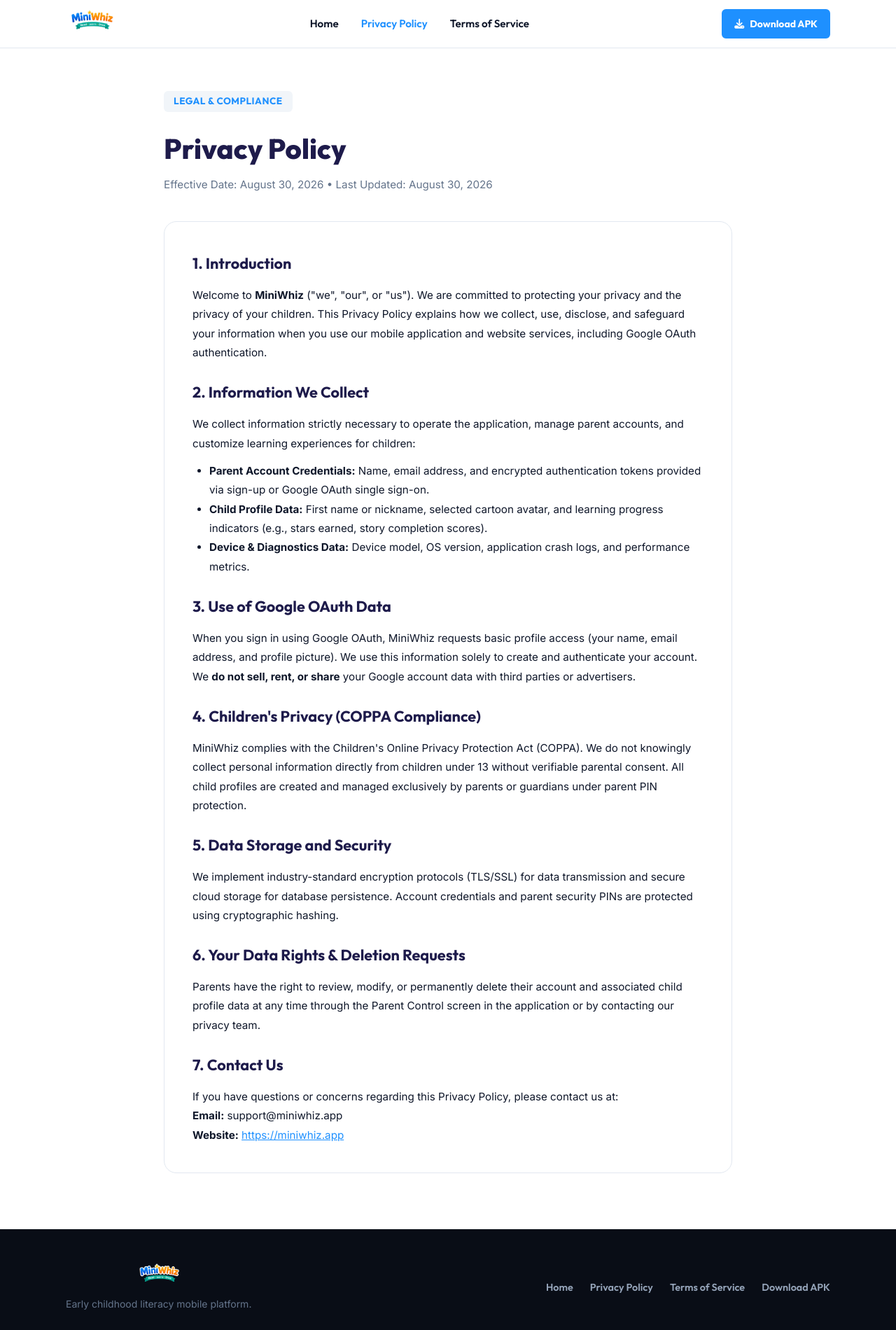
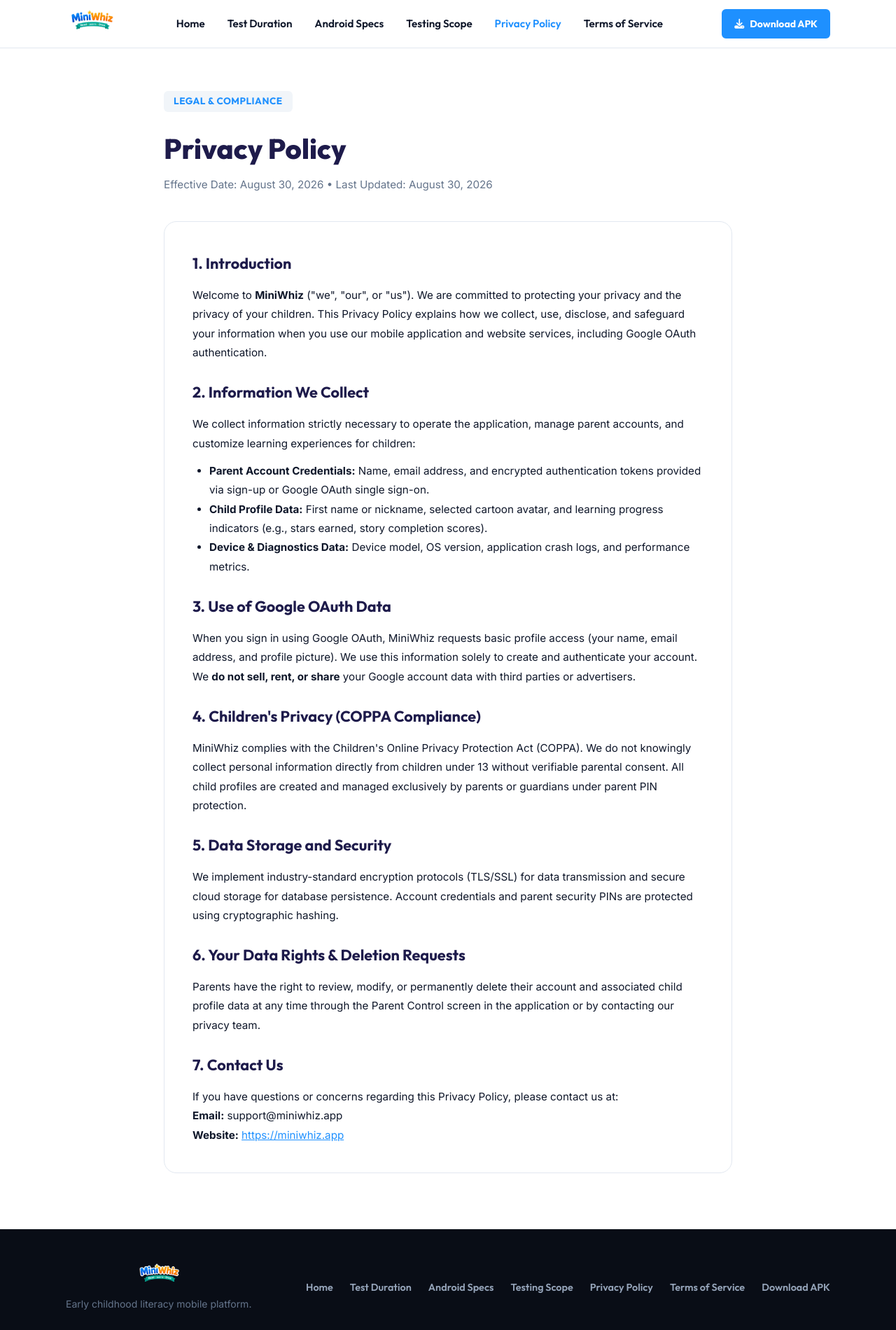
Before and after one commit to JhnAerol/miniwhiz-website, a plain HTML site: page privacy.html in a window 1280 px wide. Shown: the top 1900 px of the page at 70% size. Drawn offline with Linux system fonts and the light colour scheme.

Commit message:
feat: add navigation links for test duration, android specs, and testing scope to privacy and terms pages

```diff
--- a/privacy.html
+++ b/privacy.html
@@ -29,6 +29,9 @@
 
       <nav class="nav-links">
         <a href="index.html" class="nav-item">Home</a>
+        <a href="#duration" class="nav-item">Test Duration</a>
+        <a href="#specs" class="nav-item">Android Specs</a>
+        <a href="#checklist" class="nav-item">Testing Scope</a>
         <a href="privacy.html" class="nav-item active">Privacy Policy</a>
         <a href="terms.html" class="nav-item">Terms of Service</a>
       </nav>
@@ -138,6 +141,9 @@
       </div>
       <div class="footer-links">
         <a href="index.html">Home</a>
+        <a href="#duration">Test Duration</a>
+        <a href="#specs">Android Specs</a>
+        <a href="#checklist">Testing Scope</a>
         <a href="privacy.html">Privacy Policy</a>
         <a href="terms.html">Terms of Service</a>
         <a href="downloads/com.miniwhiz.miniwhiz-Signed.apk" download>Download APK</a>
```
Also changed, not shown: terms.html (+3 -1 lines).
